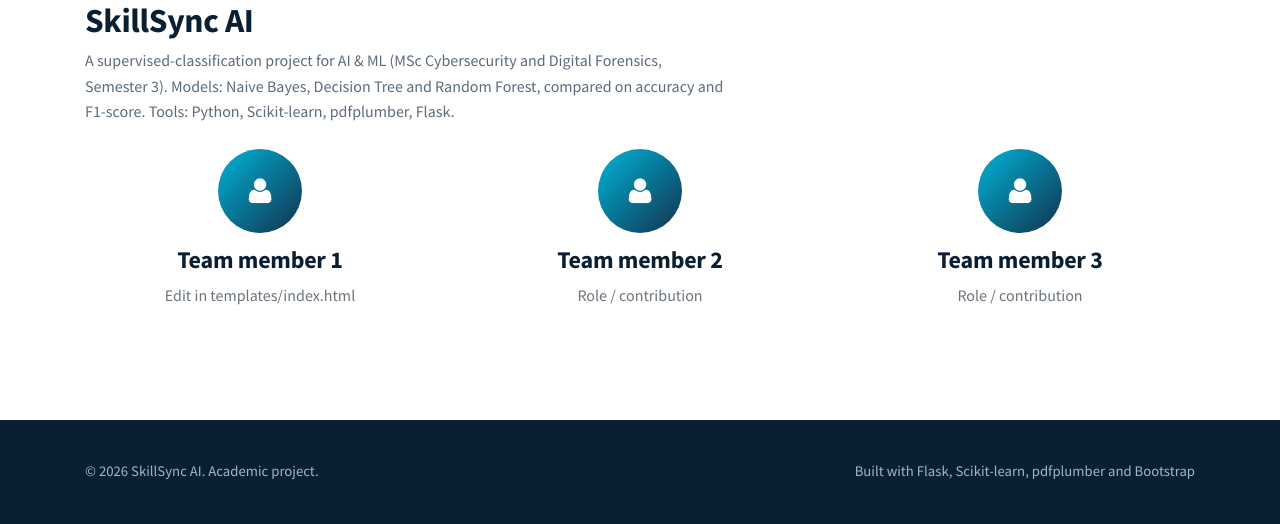
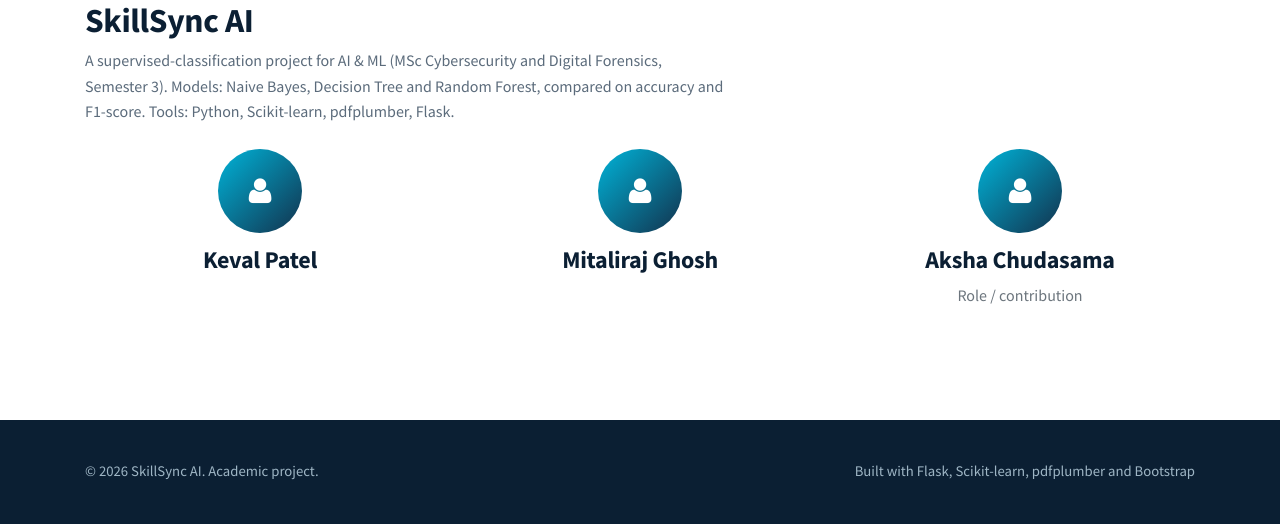
Before and after one commit to kv0011/skillsync-ai, a Flask app: page / in a window 1280 px wide. Shown: the part 4147-4671 px from the top of the page. Run offline with Flask 3, Linux system fonts and the light colour scheme; some libraries are stand-ins or nearby versions.

Commit message:
Update team member names in index.html

```diff
--- a/templates/index.html
+++ b/templates/index.html
@@ -94,9 +94,9 @@
  <p class="eyebrow">About</p><h2 class="sec-title">SkillSync AI</h2>
  <p class="sec-sub">A supervised-classification project for AI &amp; ML (MSc Cybersecurity and Digital Forensics, Semester 3). Models: Naive Bayes, Decision Tree and Random Forest, compared on accuracy and F1-score. Tools: Python, Scikit-learn, pdfplumber, Flask.</p>
  <div class="row mt-4 team">
-  <div class="col-md-4 mb-3"><div class="avatar"><i class="fa fa-user"></i></div><h4>Team member 1</h4><p class="text-muted">Edit in templates/index.html</p></div>
-  <div class="col-md-4 mb-3"><div class="avatar"><i class="fa fa-user"></i></div><h4>Team member 2</h4><p class="text-muted">Role / contribution</p></div>
-  <div class="col-md-4 mb-3"><div class="avatar"><i class="fa fa-user"></i></div><h4>Team member 3</h4><p class="text-muted">Role / contribution</p></div>
+  <div class="col-md-4 mb-3"><div class="avatar"><i class="fa fa-user"></i></div><h4>Keval Patel</h4><p class="text-muted"> </p></div>
+  <div class="col-md-4 mb-3"><div class="avatar"><i class="fa fa-user"></i></div><h4>Mitaliraj Ghosh</h4><p class="text-muted"> </p></div>
+  <div class="col-md-4 mb-3"><div class="avatar"><i class="fa fa-user"></i></div><h4>Aksha Chudasama</h4><p class="text-muted">Role / contribution</p></div>
  </div>
 </div></section>
 
```
